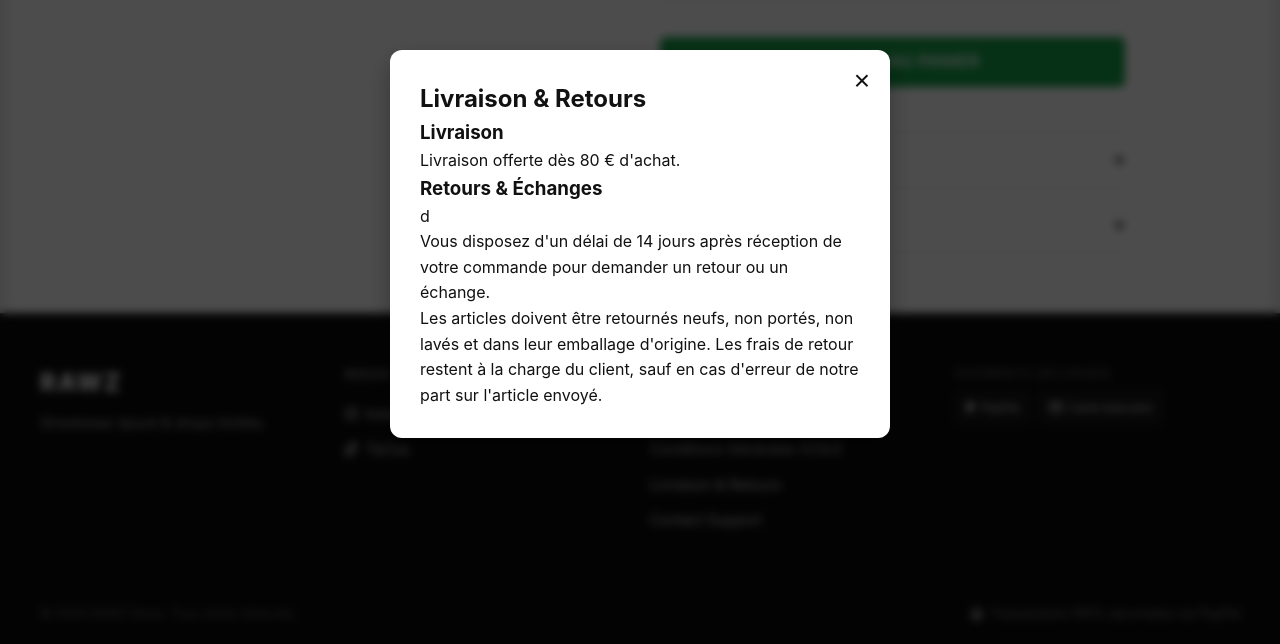
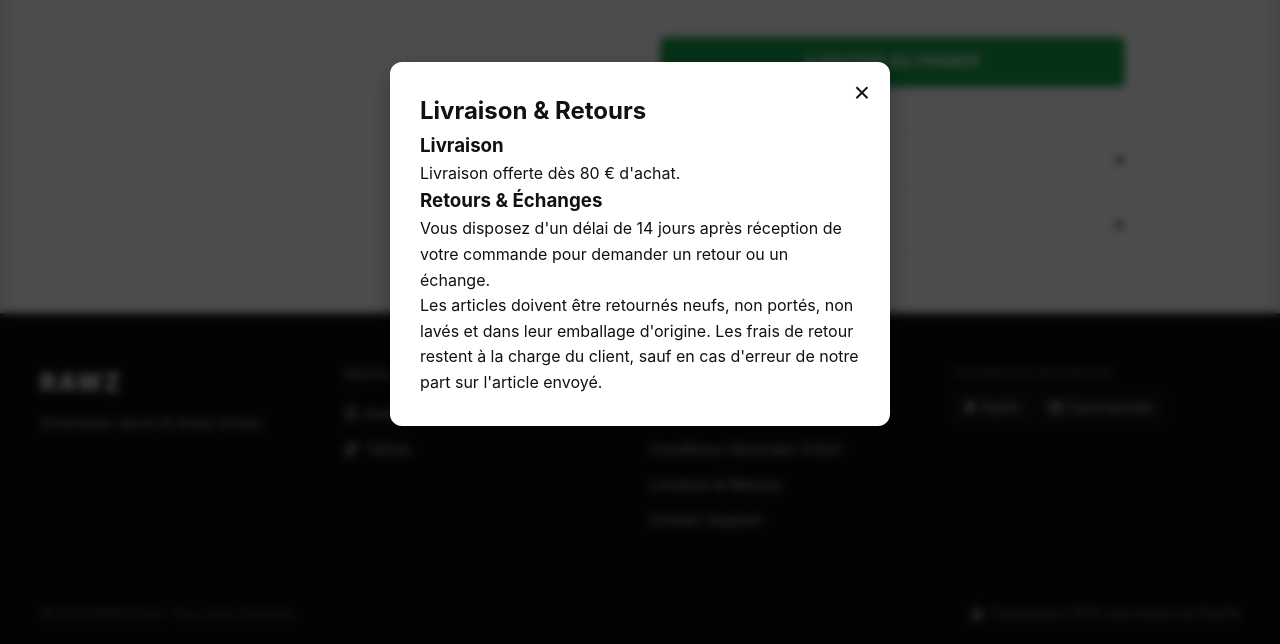
Before and after one commit to RawzStore/Streetwear, a plain HTML site: page product.html in a window 1280 px wide. Both pictures are taken after a click on the link "Livraison & Retours". Shown: the part 571-1215 px from the top of the page. Drawn offline with Linux system fonts and the light colour scheme.

Commit message:
Update product.html

```diff
--- a/product.html
+++ b/product.html
@@ -378,7 +378,7 @@
         <h3>Livraison</h3>
         <p>Livraison offerte dès 80 € d'achat.</p>
         <h3>Retours & Échanges</h3>
-        d<p>Vous disposez d'un délai de 14 jours après réception de votre commande pour demander un retour ou un échange.</p>
+        <p>Vous disposez d'un délai de 14 jours après réception de votre commande pour demander un retour ou un échange.</p>
         <p>Les articles doivent être retournés neufs, non portés, non lavés et dans leur emballage d'origine. Les frais de retour restent à la charge du client, sauf en cas d'erreur de notre part sur l'article envoyé.</p>
       </div>
     </div>
```
